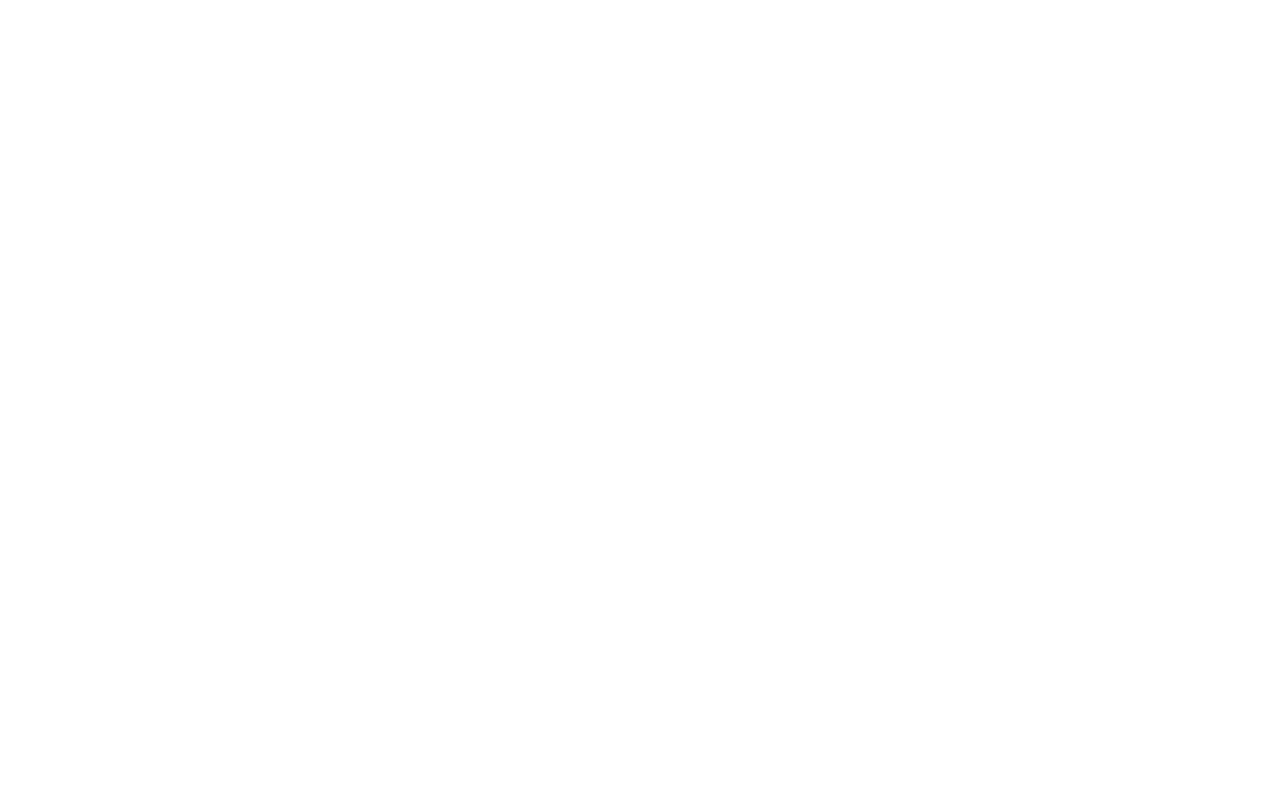
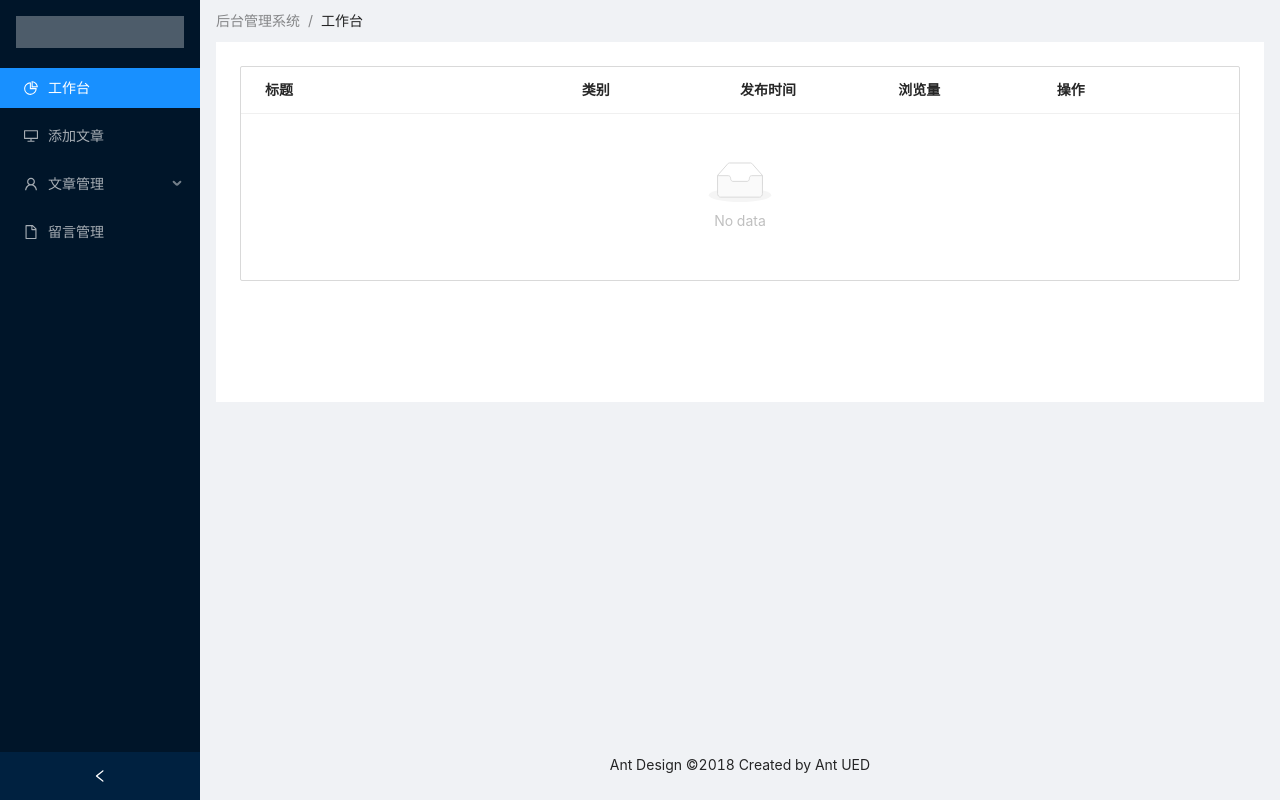
Before and after one commit to kent99821/blog-admin, a React (Create React App) app: page /admin/list in a window 1280 px wide. Built offline with nearby package versions, Linux system fonts and the light colour scheme.

Commit message:
完善路由

```diff
--- a/src/pages/AdminIndex.js
+++ b/src/pages/AdminIndex.js
@@ -10,13 +10,21 @@
 import React, { useState } from 'react';
 import {  BrowserRouter as Router, Route, Link, Switch  } from "react-router-dom";
 import AddArticle from './AddArticle';
+import ArticleList from './ArticleList';
 const { Header, Content, Footer, Sider } = Layout;
 const { SubMenu } = Menu;
-function AdminIndex() {
+function AdminIndex(props) {
     const [collapsed, setCollapsed] = useState(false);
     const onCollapse = collapsed => {
         setCollapsed(collapsed);
     };
+    const handleClickArticle = e =>{
+        if(e.key === 'addArticle'){
+            props.history.push('/admin/add');
+        }else{
+            props.history.push('/admin/list/');
+        }
+    }
     return (
         <Layout style={{ minHeight: '100vh' }}>
             <Sider collapsible collapsed={collapsed} onCollapse={onCollapse}>
@@ -30,9 +38,9 @@
                       {/* <Link to="/admin/addarticle"> 添加文章</Link> */}
                       添加文章
                     </Menu.Item>
-                    <SubMenu key="sub1" icon={<UserOutlined />} title="文章管理">
-                        <Menu.Item key="3">添加文章</Menu.Item>
-                        <Menu.Item key="4">文章列表</Menu.Item>
+                    <SubMenu key="sub1" icon={<UserOutlined />} onClick={handleClickArticle} title="文章管理">
+                        <Menu.Item key="addArticle">添加文章</Menu.Item>
+                        <Menu.Item key="articleList">文章列表</Menu.Item>
                     </SubMenu>
                     <Menu.Item key="9" icon={<FileOutlined />}>
                         留言管理
@@ -47,7 +55,10 @@
                         <Breadcrumb.Item>工作台</Breadcrumb.Item>
                     </Breadcrumb>
                     <div className="site-layout-background" style={{ padding: 24, minHeight: 360 }}>
-                        <Route exact path="/admin/index"  component={AddArticle} />
+                        <Route  path="/admin/index"  component={AddArticle} />
+                        <Route   path="/admin/add"  component={AddArticle} />
+                        <Route   path="/admin/list/"  component={ArticleList} />
+
                     </div>
                 </Content>
                 <Footer style={{ textAlign: 'center' }}>Ant Design ©2018 Created by Ant UED</Footer>
--- /dev/null
+++ b/src/pages/ArticleList.js
@@ -0,0 +1,63 @@
+import React, { useState, useEffect } from "react";
+import { List, Row, Col, Modal, message, Button } from 'antd';
+import axios from "axios";
+import servicePath from "../config/apiUrl";
+const { confirm } = Modal;
+
+function ArticleList(props) {
+    const [list, setList] = useState([]);
+    return (
+        <div>
+            <List
+                header={
+                    <Row className="list-div">
+                        <Col span={8}>
+                            <b>标题</b>
+                        </Col>
+                        <Col span={4}>
+                            <b>类别</b>
+                        </Col>
+                        <Col span={4}>
+                            <b>发布时间</b>
+                        </Col>
+                        <Col span={4}>
+                            <b>浏览量</b>
+                        </Col>
+                        <Col span={4}>
+                            <b>操作</b>
+                        </Col>
+                    </Row>
+                }
+                bordered
+                dataSource={list}
+                renderItem={item => (
+                    <List.Item>
+                    <Row className="list-div">
+                        <Col span={8}>
+                            {item.title}
+                        </Col>
+                        <Col span={4}>
+                        {item.typeName}
+                        </Col>
+                        <Col span={4}>
+                        {item.addTime}
+                        </Col>
+                        <Col span={4}>
+                        {item.view_content}
+                        </Col>
+                        <Col span={4}>
+                        <Button type="primary">修改</Button>
+                        <Button type="primary" danger>删除</Button>
+                        </Col>
+                    </Row>
+                </List.Item>
+                )}
+
+
+            />
+
+        </div>
+    )
+}
+
+export default ArticleList;
--- a/src/pages/Main.js
+++ b/src/pages/Main.js
@@ -8,8 +8,7 @@
     return(
         <Router>
             <Route path="/" exact component={Login} ></Route>
-            <Route path="/admin/index" exact  component={AdminIndex}></Route>
-            {/* <Route path="/admin/addarticle" exact component={AddArticle}></Route> */}
+            <Route path="/admin/"   component={AdminIndex}></Route>
         </Router>
     )
 }
```
